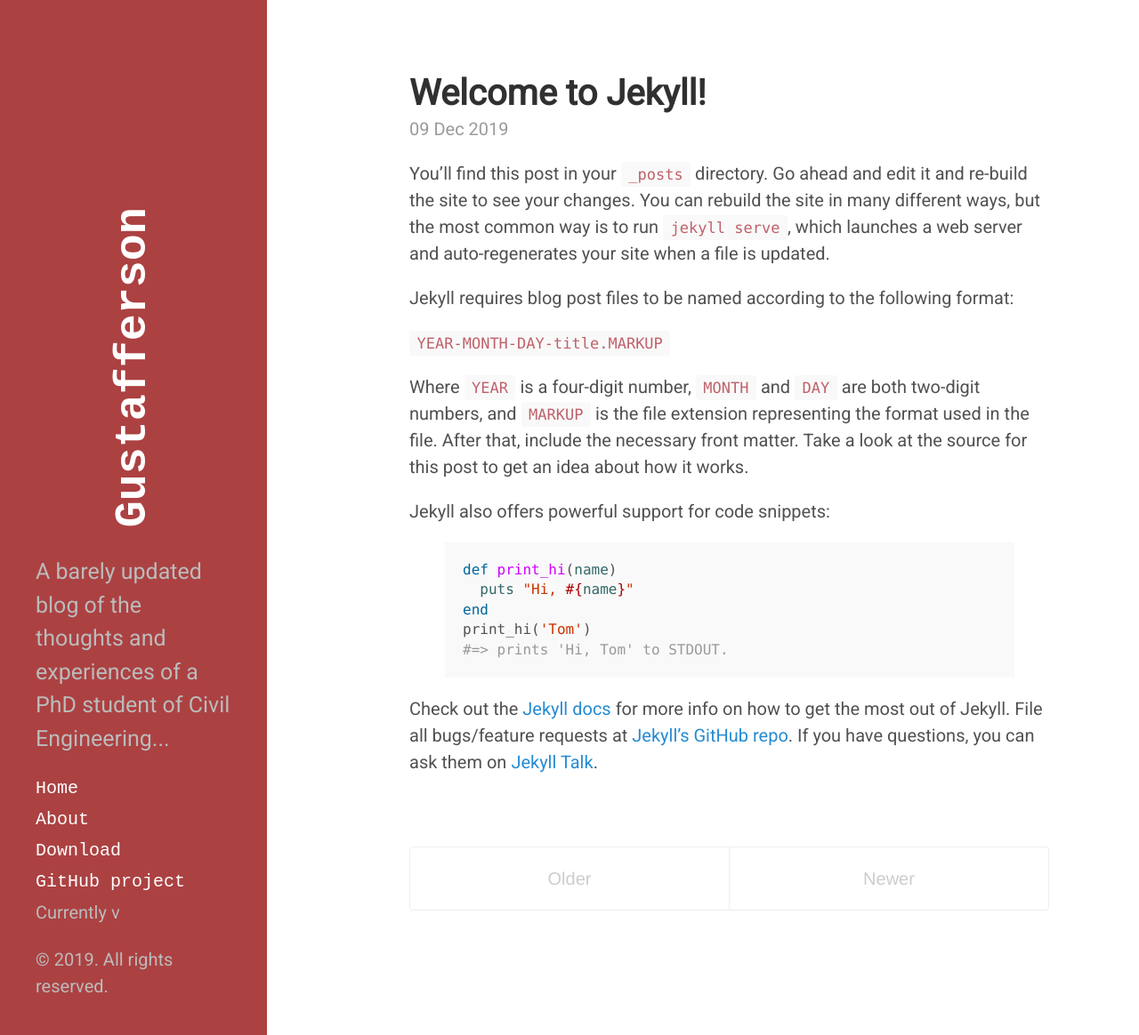
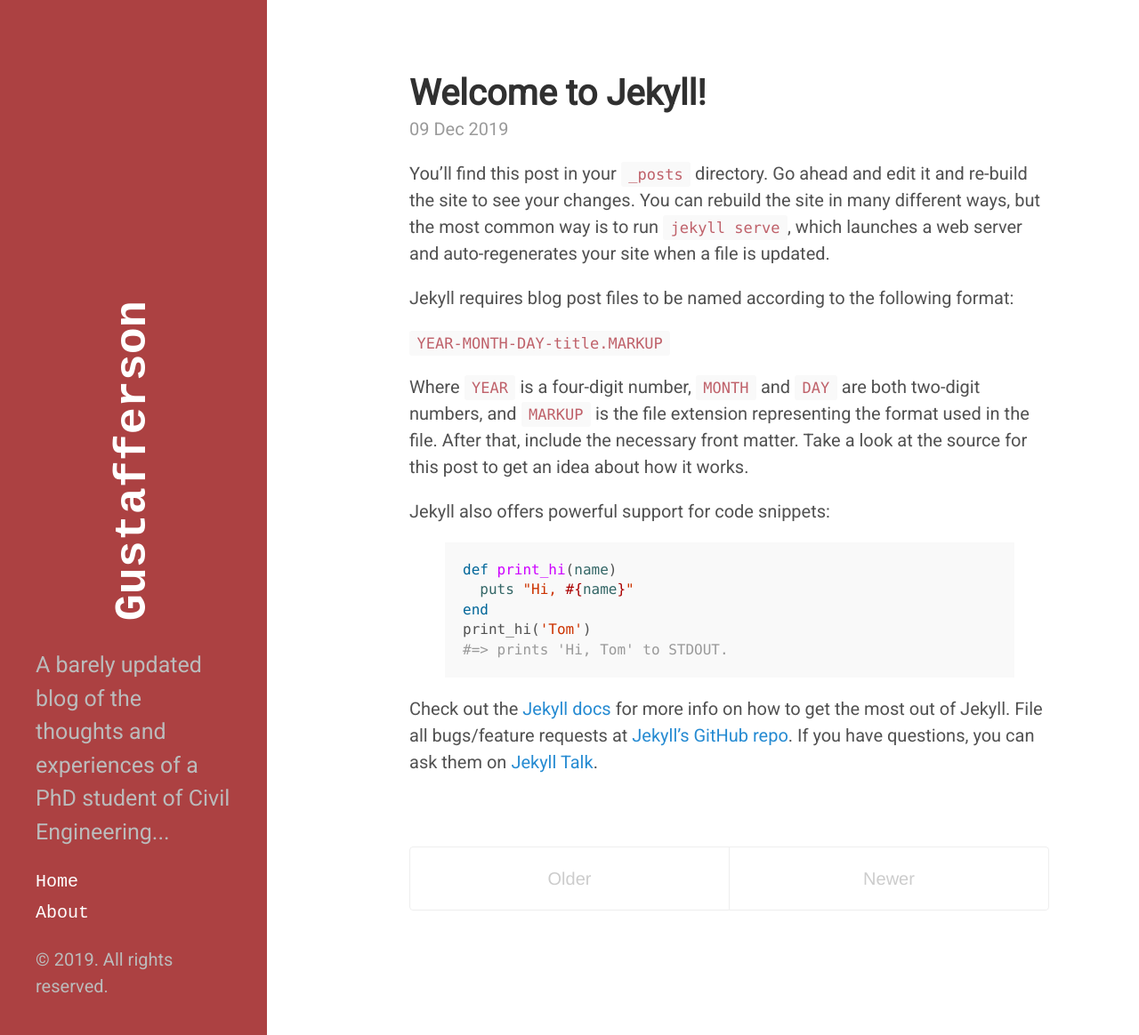
Before and after one commit to Gustafferson/gustafferson.github.io, a Jekyll site: the page built from index.html, in a window 1280 px wide and 1164 px high. Shown: the whole window at 89% size. Built offline with Jekyll 4.4.1, drawn with Linux system fonts in a browser that asks for light colours; the list of posts is cut into pages by our own code.

Commit message:
Changing sidebar links

```diff
--- a/_includes/sidebar.html
+++ b/_includes/sidebar.html
@@ -2,7 +2,7 @@
   <div class="container sidebar-sticky">
     <div class="sidebar-about">
       <h1>
-        <a href="{{ site.baseurl }}">
+        <a href="{{ site.url }}">
           {{ site.title }}
         </a>
       </h1>
@@ -10,7 +10,7 @@
     </div>
 
     <nav class="sidebar-nav">
-      <a class="sidebar-nav-item{% if page.url == site.baseurl %} active{% endif %}" href="{{ site.baseurl }}">Home</a>
+      <a class="sidebar-nav-item{% if page.url == site.baseurl %} active{% endif %}" href="{{ site.url }}">Home</a>
 
       {% comment %}
         The code below dynamically generates a sidebar nav of pages with
@@ -26,9 +26,6 @@
         {% endif %}
       {% endfor %}
 
-      <a class="sidebar-nav-item" href="{{ site.github.repo }}/archive/v{{ site.version }}.zip">Download</a>
-      <a class="sidebar-nav-item" href="{{ site.github.repo }}">GitHub project</a>
-      <span class="sidebar-nav-item">Currently v{{ site.version }}</span>
     </nav>
 
     <p>&copy; {{ site.time | date: '%Y' }}. All rights reserved.</p>
```
